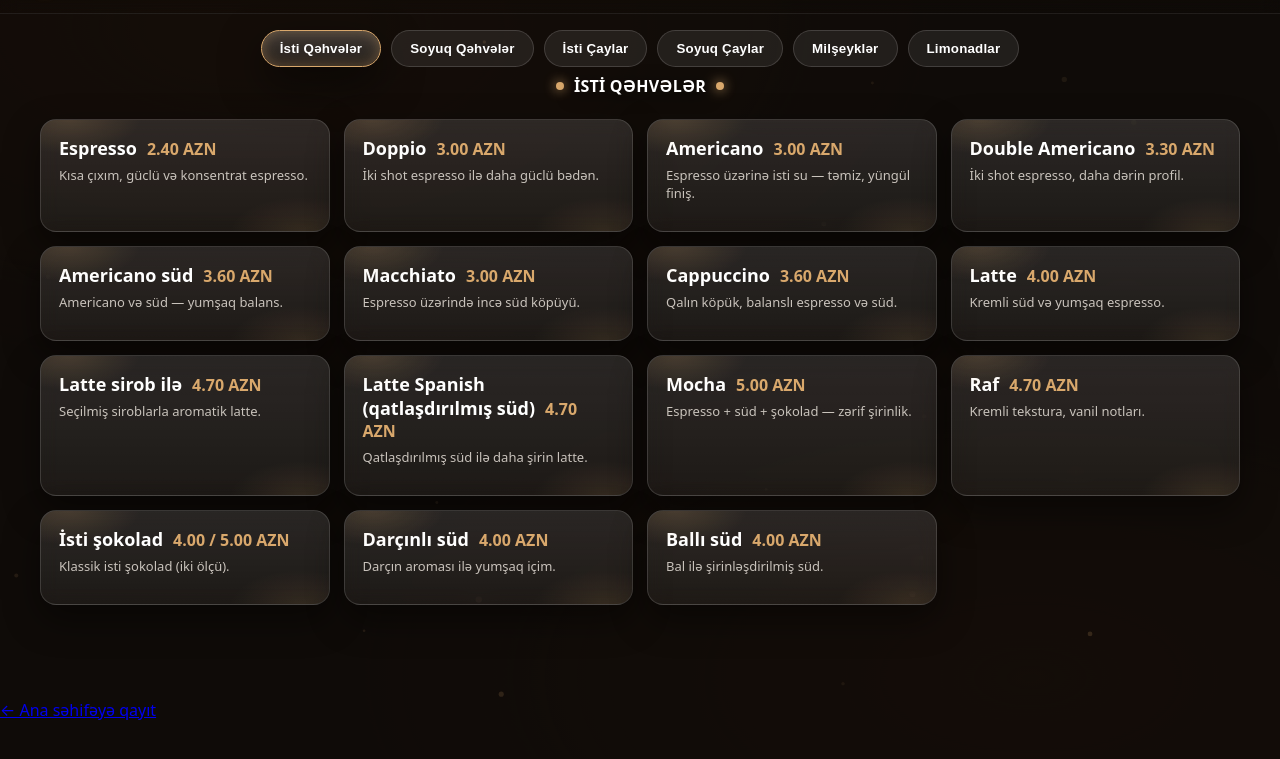
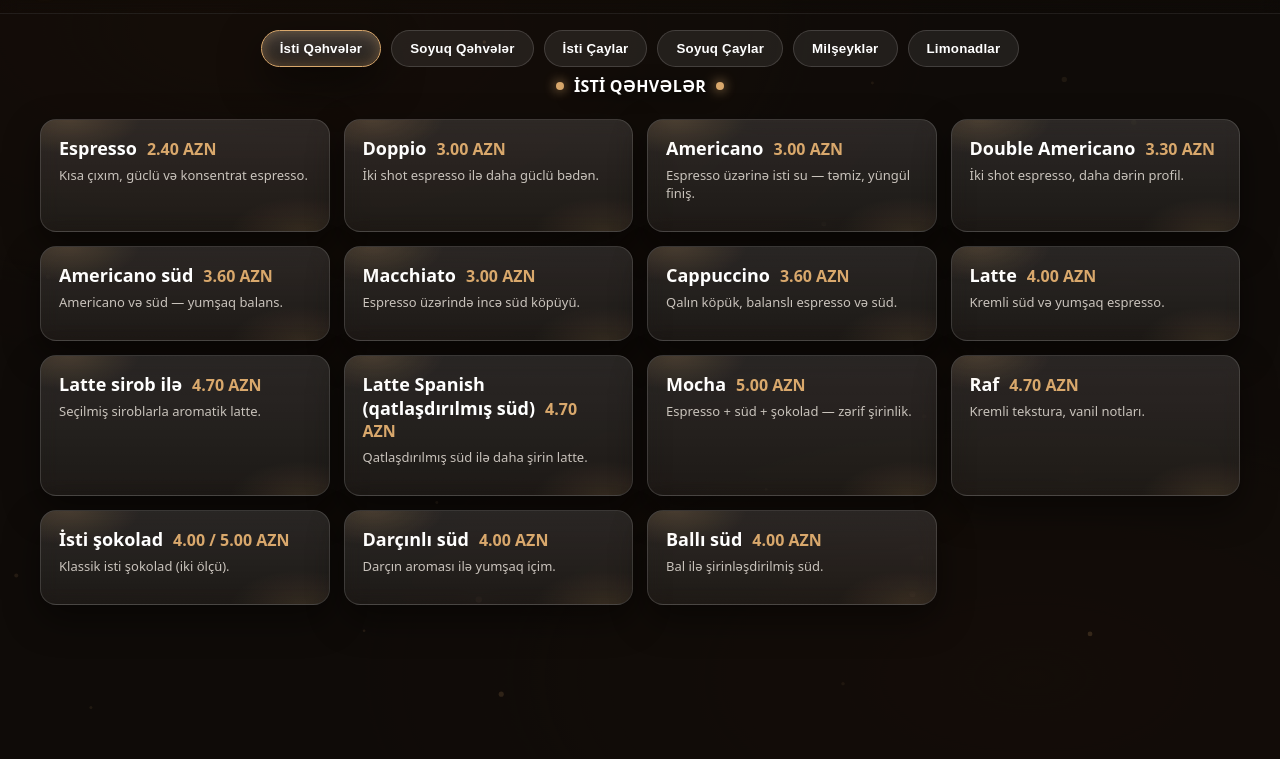
Before and after one commit to ali23iyul/coffee-house, a plain HTML site: page menu.html in a window 1280 px wide. Shown: the part 41-800 px from the top of the page. Drawn offline with Linux system fonts and the light colour scheme.

Commit message:
Update menu.html

```diff
--- a/menu.html
+++ b/menu.html
@@ -416,9 +416,5 @@
     // Init default category
     filter('hot-coffee');
   </script>
-  <div class="back-home">
-  <a href="/" class="home-button">← Ana səhifəyə qayıt</a>
-</div>
-
 </body>
 </html>
```
